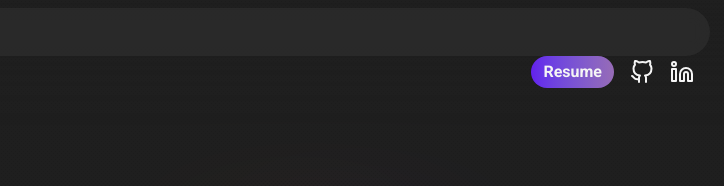
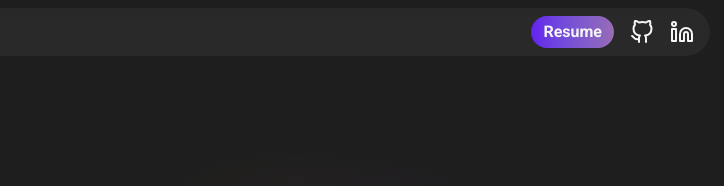
Before and after one commit to AndrewGlennAquino/personal-website-v2, a React (Vite) app: page / in a window 1280 px wide. Shown: the top 186 px of the page, without its empty margins (314-1038 px from the left). Built offline with nearby package versions, Linux system fonts and the light colour scheme.

Commit message:
Reposition header drop down menu

```diff
--- a/src/components/header/Header.tsx
+++ b/src/components/header/Header.tsx
@@ -63,7 +63,7 @@ const Header = () => {
   return (
     <header className="px-4 fixed top-2 left-0 right-0 z-50">
       {/* Header bar container */}
-      <div className="w-full h-12 mp-default rounded-full flex justify-between items-center relative">
+      <div className="w-full h-12 mp-default p-4 rounded-full flex justify-between items-center relative">
         {/* Animated name header on scroll past hero */}
         <motion.h1
           className="text-2xl relative z-50"
@@ -89,7 +89,7 @@ const Header = () => {
           <motion.div
             className={`${
               clicked ? `block` : `hidden`
-            } text-xl h-full mp-default pt-8 flex flex-col justify-center gap-8`}
+            } text-xl h-full p-4 flex flex-col justify-evenly relative top-4`}
             initial="initial"
             animate={clicked ? "animateLink" : undefined}
             variants={{
```
